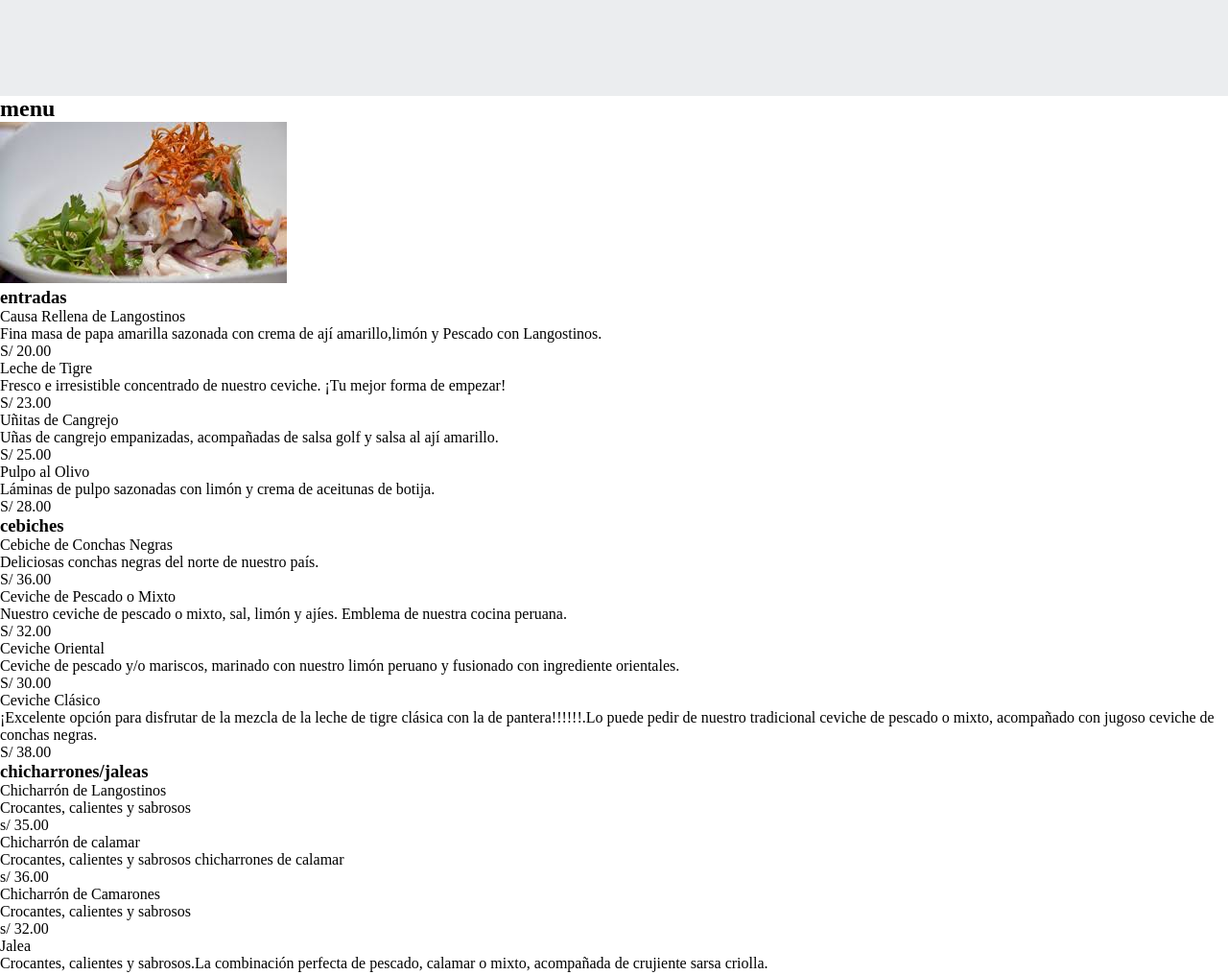
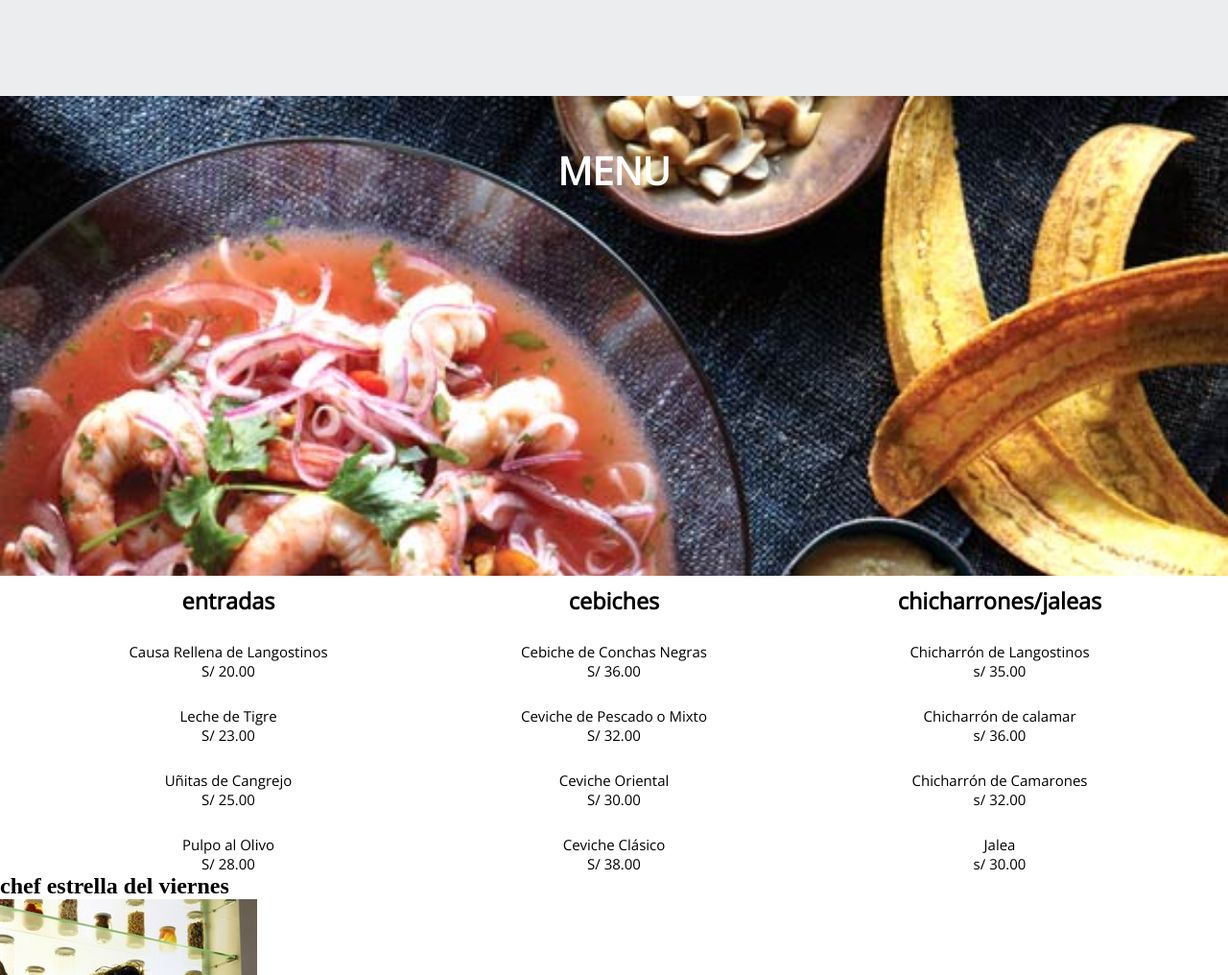
Before and after one commit to aurorex/proyecto-la-preferida, a plain HTML site: page index.html in a window 1280 px wide. Shown: the part 1500-2516 px from the top of the page at 96% size. Drawn offline with nearby package versions, Linux system fonts and the light colour scheme; a web font is replaced by a local one.

Commit message:
posicionando la seccion menu

```diff
--- a/css/main.css
+++ b/css/main.css
@@ -50,7 +50,7 @@ a{
 }
 .contenedor-slogan{
   position:absolute;
-  left: 200px;
+  left: 350px;
   bottom:240px;
   width:600px;
   text-align: center;
@@ -101,5 +101,50 @@ a{
 }
 
 .menu{
+  width: 100%;
+  height: 100vh;
+}
 
+.plato-menu h1{
+  font-family: 'Open Sans', sans-serif;
+  font-size: 40px;
+  text-align: center;
+  margin: 0 20px auto;
+  text-transform: uppercase;
 }
+.menu{
+  width: 100%;
+  height: 100%;
+  text-align: center;
+}
+
+.plato-menu{
+  width: 100%;
+  background-image: url("../assets/img/plato-langostinos.jpg");
+  height:500px;
+  background-size: cover;
+  font-family: 'Open Sans', sans-serif;
+}
+
+.plato-menu h1{
+  padding-top:50px;
+  color: #fff;
+}
+
+.carta{
+  display: inline-block;
+  width:30%;
+  text-align: center;
+  font-size: 20px;
+  font-family: 'Open Sans', sans-serif;
+  margin:0 7px;
+}
+
+.carta h3{
+  margin-top:10px;
+}
+
+.carta div p{
+  font-size: 15px;
+}
+.
--- a/index.html
+++ b/index.html
@@ -21,7 +21,7 @@
         </ul>
       </nav>
       <div class="contenedor-slogan">
-        <h1 class="slogan">El mejor buffet marino en Lima</h1>
+        <h1 class="slogan">El mejor buffet marino de Lima</h1>
       </div>
 
     </header>
@@ -38,79 +38,78 @@
     </section>
 
     <section class="menu">
-      <h1>menu</h1>
-      <figure>
-        <img src="assets/img/ceviche-mariscos.jpg" alt="">
-      </figure>
+      <div class="plato-menu">
+        <h1>menu</h1>
+      </div>
 
-      <div class="entradas">
+      <div class="carta">
         <h3>entradas</h3>
+        <br>
         <div>
           <p>Causa Rellena de Langostinos</p>
-          <p>Fina masa de papa amarilla sazonada con crema de ají amarillo,limón y Pescado con Langostinos.</p>
           <p>S/ 20.00</p>
         </div>
+        <br>
         <div>
           <p>Leche de Tigre</p>
-          <p>Fresco e irresistible concentrado de nuestro ceviche. ¡Tu mejor forma de empezar!</p>
           <p>S/ 23.00</p>
         </div>
+        <br>
         <div>
           <p>Uñitas de Cangrejo</p>
-          <p>Uñas de cangrejo empanizadas, acompañadas de salsa golf y salsa al ají amarillo.</p>
           <p>S/ 25.00</p>
         </div>
+        <br>
         <div>
           <p>Pulpo al Olivo </p>
-          <p>Láminas de pulpo sazonadas con limón y crema de aceitunas de botija.</p>
           <p>S/ 28.00</p>
         </div>
       </div>
 
-      <div class="cebiches">
+      <div class="carta">
         <h3>cebiches</h3>
+        <br>
         <div>
           <p>Cebiche de Conchas Negras</p>
-          <p>Deliciosas conchas negras del norte de nuestro país.</p>
           <p>S/ 36.00</p>
         </div>
+        <br>
         <div>
           <p>Ceviche de Pescado o Mixto</p>
-          <p>Nuestro ceviche de pescado o mixto, sal, limón y ajíes. Emblema de nuestra cocina peruana.</p>
           <p>S/ 32.00</p>
         </div>
+        <br>
         <div>
           <p>Ceviche Oriental</p>
-          <p>Ceviche de pescado y/o mariscos, marinado con nuestro limón peruano y fusionado con ingrediente orientales.</p>
           <p>S/ 30.00</p>
         </div>
+        <br>
         <div>
           <p>Ceviche Clásico</p>
-          <p>¡Excelente opción para disfrutar de la mezcla de la leche de tigre clásica con la de pantera!!!!!!.Lo puede pedir de nuestro tradicional ceviche de pescado o mixto, acompañado con jugoso ceviche de conchas negras.</p>
           <p>S/ 38.00</p>
         </div>
       </div>
 
-      <div class="chicharrones-jaleas" >
+      <div class="carta" >
         <h3>chicharrones/jaleas</h3>
+        <br>
         <div>
           <p>Chicharrón de Langostinos</p>
-          <p>Crocantes, calientes y sabrosos</p>
           <p>s/ 35.00</p>
         </div>
+        <br>
         <div>
           <p>Chicharrón de calamar</p>
-          <p>Crocantes, calientes y sabrosos chicharrones de calamar</p>
           <p>s/ 36.00</p>
         </div>
+        <br>
         <div>
           <p>Chicharrón de Camarones</p>
-          <p>Crocantes, calientes y sabrosos</p>
           <p>s/ 32.00</p>
         </div>
+        <br>
         <div>
           <p>Jalea</p>
-          <p>Crocantes, calientes y sabrosos.La combinación perfecta de pescado, calamar o mixto, acompañada de crujiente sarsa criolla.</p>
           <p>s/ 30.00</p>
         </div>
       </div>
```
Also changed, not shown: assets/img/plato-langostinos.jpg (added).
